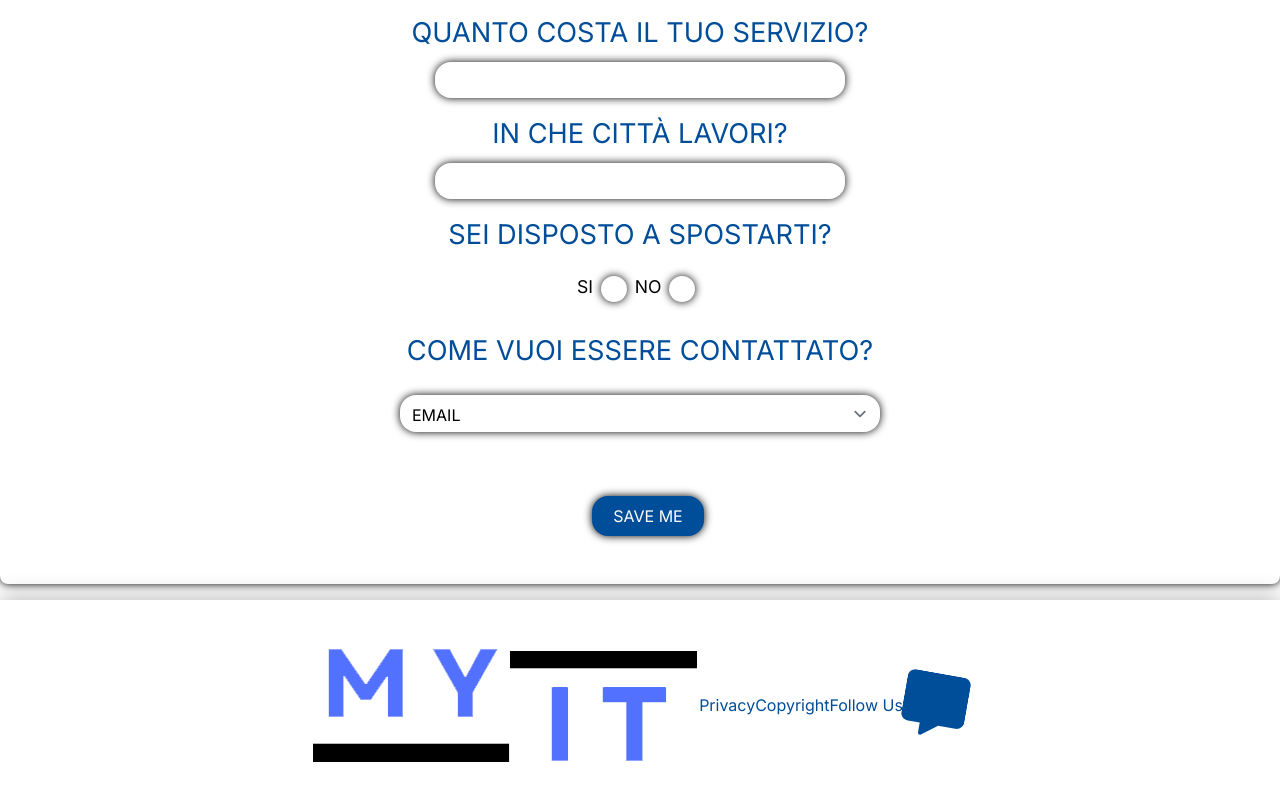
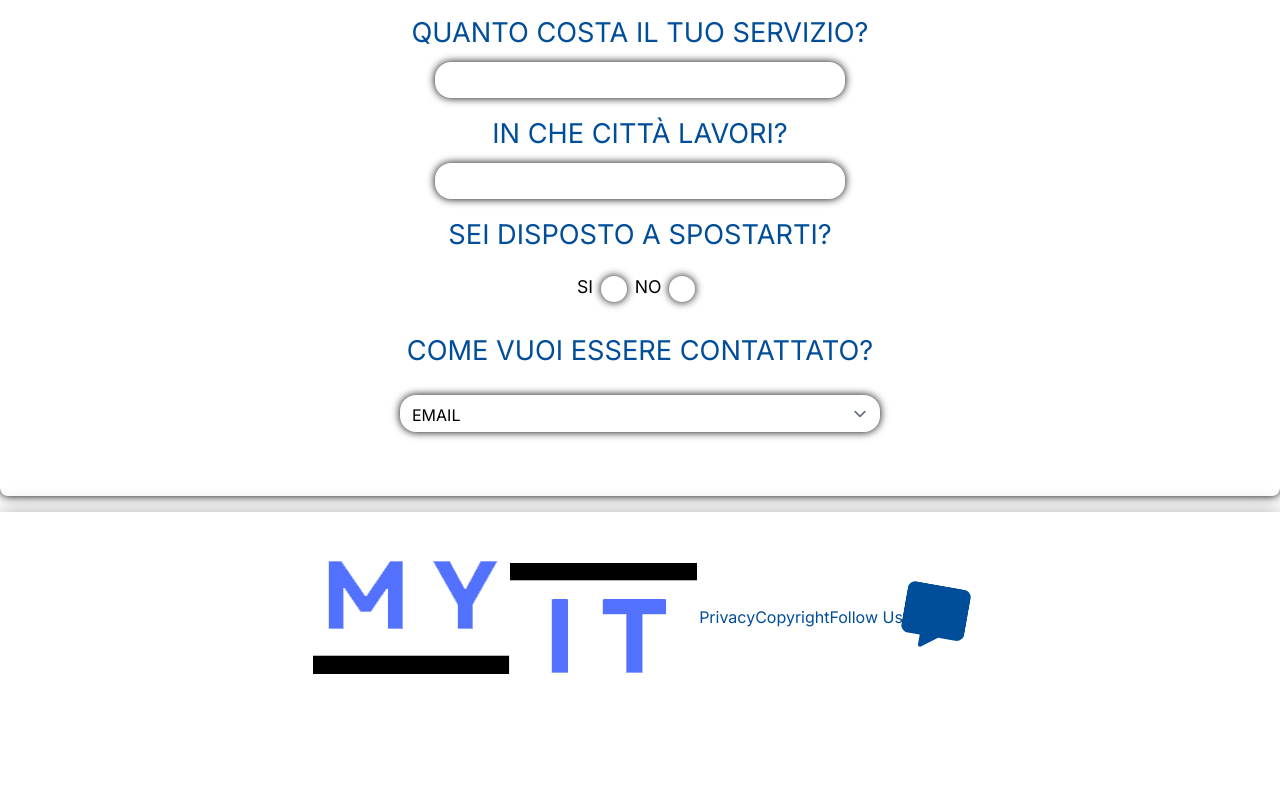
Before and after one commit to develhope/FS29-Team1-Project4, a React (Vite) app in the folder project_4/: page /register in a window 1280 px wide. Shown: the part 939-1739 px from the top of the page. After the commit the page ends 1661 px from the top, so only its background shows below. Built offline with nearby package versions, Linux system fonts and the light colour scheme.

Commit message:
added function button save

```diff
--- a/project_4/src/pages/RegisterPage.jsx
+++ b/project_4/src/pages/RegisterPage.jsx
@@ -4,6 +4,9 @@ import style from "../styles/RegisterPage.module.css";
 export function RegisterPage() {
   const [isPro, setIsPro] = useState(true);
   const [contact, setcontact] = useState("");
+  // const [userName, setUserName] = useState()
+  // const [password, setPassword] = useState()
+  // const [email, setEmail] = useState()
 
   function handleIsProfessionist(event) {
     event.preventDefault();
@@ -21,6 +24,26 @@ export function RegisterPage() {
     const values = event.target.value;
     setcontact(values);
   }
+  // const handleUserNameChange = (e) => {
+  //   const user = e.target.value;
+  //   setUserName(user)
+  //   console.log(user);
+
+  // };
+
+  //   const handlePasswordChange = (e) => {
+  //     const pass = e.target.value;
+  //     setPassword(pass);
+  //   };
+
+  //   const handleEmailChange = (e) => {
+  //   const mail = e.target.value;
+  //   setEmail(mail);
+  //   };
+  //   const handleSave = () => {
+  //     console.log(user, pass, mail);
+
+  //   };
 
   return (
     <div className={style.container}>
@@ -28,6 +51,8 @@ export function RegisterPage() {
       <form className={style.form}>
         <h3 className={style.h3}>INSERISCI USERNAME</h3>
         <input
+          // onChange={handleUserNameChange}
+          // value={userName}
           type="text"
           placeholder="ES.mario.rossi85"
           className={style.input}
@@ -35,6 +60,8 @@ export function RegisterPage() {
 
         <h3 className={style.h3}>INSERISCI PASSWORD</h3>
         <input
+          // onChange={handlePasswordChange}
+          // value={password}
           type="Password"
           placeholder="Your Password"
           className={style.input}
@@ -42,6 +69,8 @@ export function RegisterPage() {
 
         <h3 className={style.h3}>INSERISCI MAIL</h3>
         <input
+          // onChange={handleEmailChange}
+          // value={email}
           type="text"
           placeholder="Example@libero.it"
           className={style.input}
@@ -273,11 +302,7 @@ export function RegisterPage() {
             <h3 className={style.h3}>
               COME VUOI ESSERE CONTATTATO DAI PROFESSIONISTI?
             </h3>
-            <select
-              className={style.contact}
-              onChange={handleUserContact}
-
-            >
+            <select className={style.contact} onChange={handleUserContact}>
               <option value="mail">EMAIL</option>
               <option value="phone">TELEFONO</option>
               <option value="facebook">FACEBOOK</option>
@@ -325,7 +350,15 @@ export function RegisterPage() {
             )}
           </div>
         )}
-        <button className={style.saveButton}>SAVE ME</button>
+        {/* <button onClick={handleSave} className={style.saveButton}> */}
+          {/* SAVE ME
+        </button> */}
+        {/* <div>
+          <h3>Dati inseriti:</h3>
+          <p>Nome: {userName}</p>
+          <p>Email: {email}</p>
+          <p>Età: {password}</p>
+        </div> */}
       </form>
     </div>
   );
```
